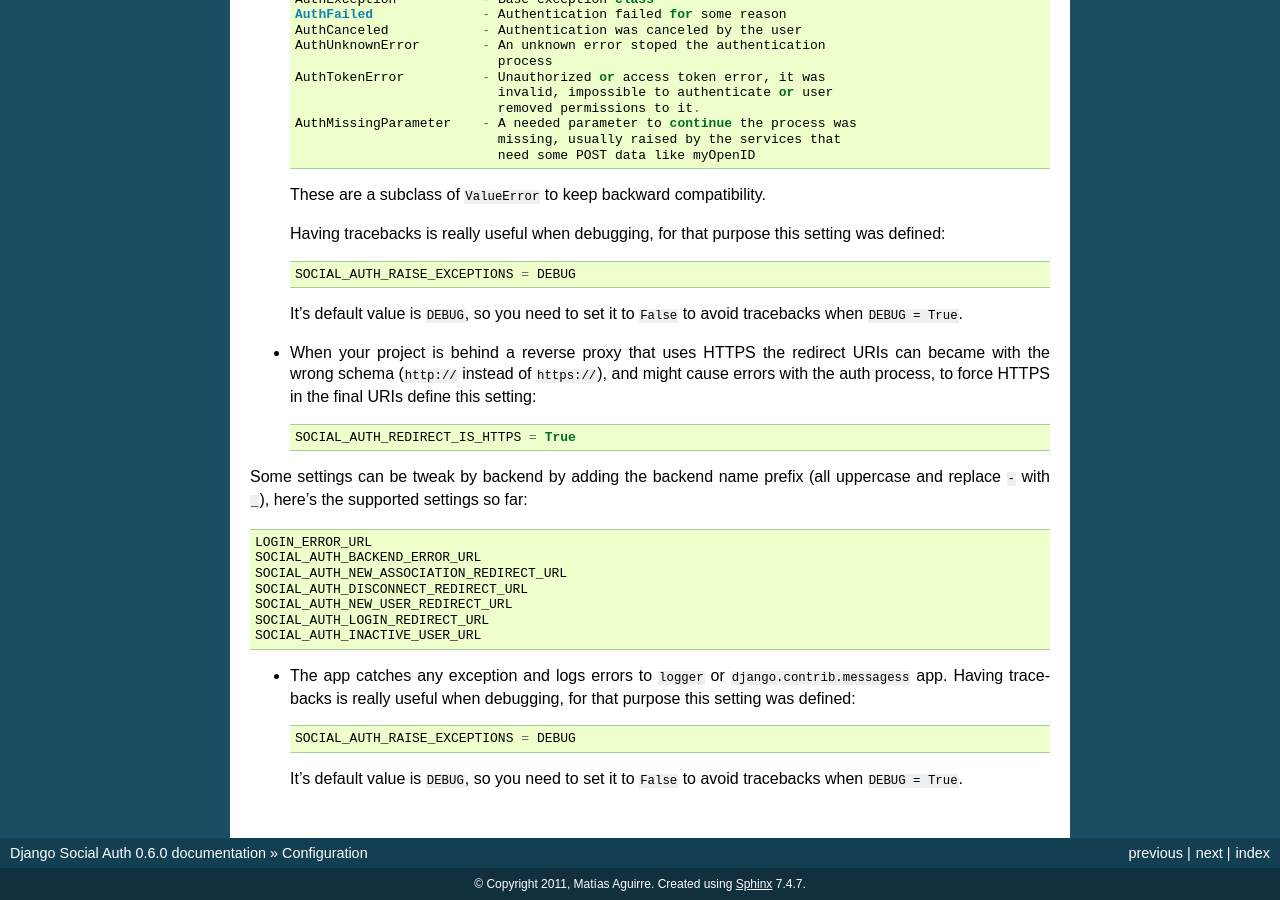
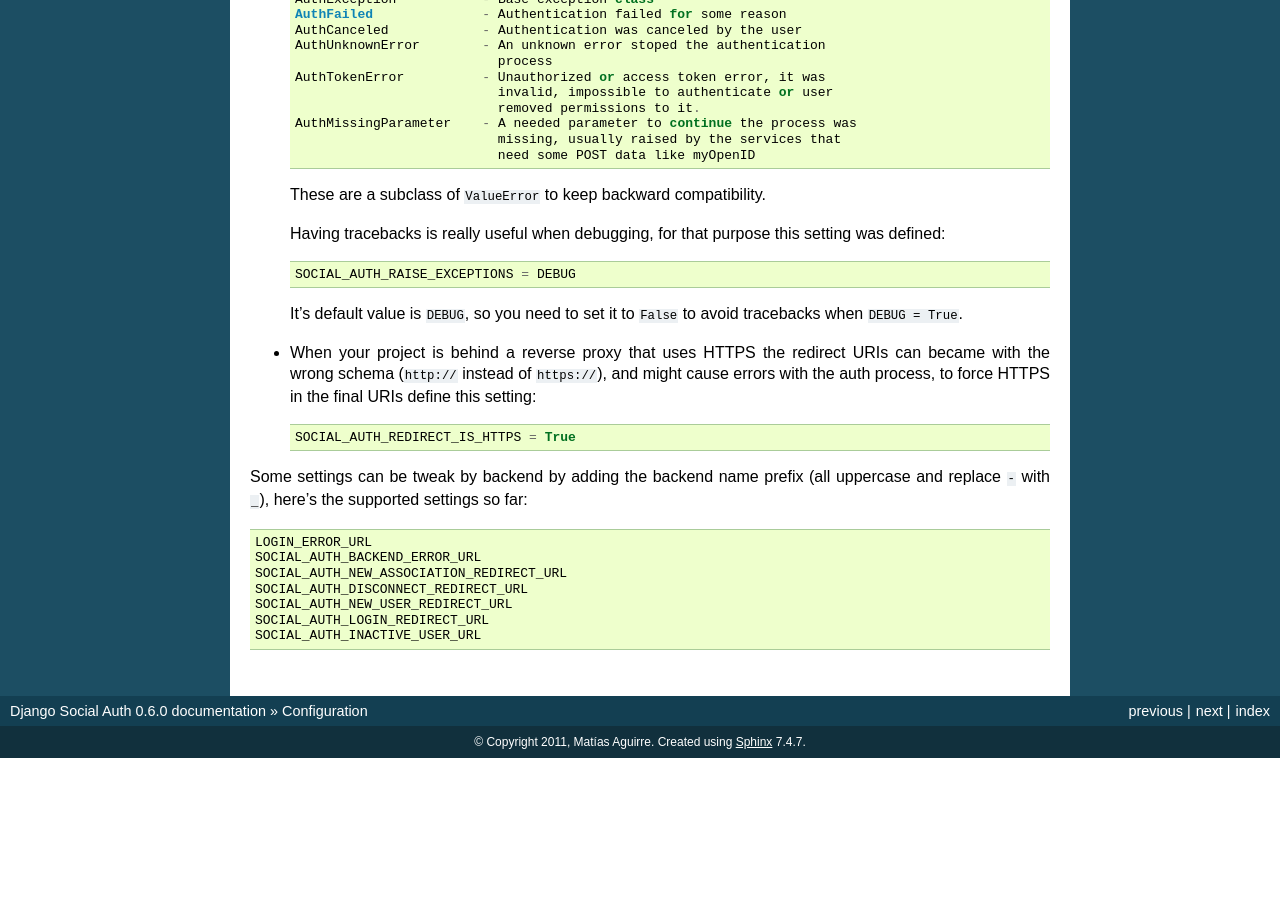
Before and after one commit to devs-cloud/django-social-auth-module, a Sphinx documentation site: the page built from doc/configuration.rst, in a window 1280 px wide and 900 px high, scrolled down 4558 px. Built offline with Sphinx 7.4.7, drawn with Linux system fonts in a browser that asks for light colours; after the commit the page ends 5316 px from its top, so only the background shows below that.

Commit message:
Preparing for merge with main branch - cleaning up old merge differences

```diff
--- a/doc/backends/vkontakte.rst
+++ b/doc/backends/vkontakte.rst
@@ -15,6 +15,12 @@ Vkontakte uses OAuth v2 for Authentication
 
   See the `names of the privileges VKontakte`_.
 
+You can also use Vkontakte's own OpenAPI to log in, but you need to provide HTML template
+with JavaScript code to authenticate. See vkontakte.html in templates folder for details.
+
+To support authentication for VKontakte applications see `authentication for VKontakte applications`_
+
 .. _Vkontakte OAuth: http://vk.com/developers.php?oid=-1&p=%D0%90%D0%B2%D1%82%D0%BE%D1%80%D0%B8%D0%B7%D0%B0%D1%86%D0%B8%D1%8F_%D1%81%D0%B0%D0%B9%D1%82%D0%BE%D0%B2
 .. _names of the privileges VKontakte: http://vk.com/developers.php?oid=-1&p=%D0%9F%D1%80%D0%B0%D0%B2%D0%B0_%D0%B4%D0%BE%D1%81%D1%82%D1%83%D0%BF%D0%B0_%D0%BF%D1%80%D0%B8%D0%BB%D0%BE%D0%B6%D0%B5%D0%BD%D0%B8%D0%B9
 .. _Vkontakte API: http://vk.com/developers.php
+.. _authentication for VKontakte applications: http://www.ikrvss.ru/2011/11/08/django-social-auh-and-vkontakte-application/
--- a/doc/configuration.rst
+++ b/doc/configuration.rst
@@ -296,14 +296,6 @@ uppercase and replace ``-`` with ``_``), here's the supported settings so far::
         SOCIAL_AUTH_LOGIN_REDIRECT_URL
         SOCIAL_AUTH_INACTIVE_USER_URL
 
-- The app catches any exception and logs errors to ``logger`` or
-  ``django.contrib.messagess`` app. Having tracebacks is really useful when
-  debugging, for that purpose this setting was defined::
-
-    SOCIAL_AUTH_RAISE_EXCEPTIONS = DEBUG
-
-  It's default value is ``DEBUG``, so you need to set it to ``False`` to avoid
-  tracebacks when ``DEBUG = True``.
 
 .. _Model Manager: http://docs.djangoproject.com/en/dev/topics/db/managers/#managers
 .. _Login URL: http://docs.djangoproject.com/en/dev/ref/settings/?from=olddocs#login-url
--- a/requirements.txt
+++ b/requirements.txt
@@ -1,2 +1,3 @@
+django>=1.2.5
 oauth2>=1.5.167
 python_openid>=2.2
--- a/setup.py
+++ b/setup.py
@@ -39,9 +39,10 @@ setup(name='django-social-auth',
                 'social_auth.backends.pipeline'],
       package_data={'social_auth':['locale/*/LC_MESSAGES/*']},
       long_description=long_description(),
-      install_requires=['oauth2>=1.5.167',
+      install_requires=['django>=1.2.5',
+                        'oauth2>=1.5.167',
                         'python_openid>=2.2'],
-      classifiers=['Framework :: Django',
+    classifiers=['Framework :: Django',
                    'Development Status :: 4 - Beta',
                    'Topic :: Internet',
                    'License :: OSI Approved :: BSD License',
```
Also changed, not shown: README.rst (+41 -3 lines), doc/backends/google.rst (+0 -10 lines), 2 other files.
